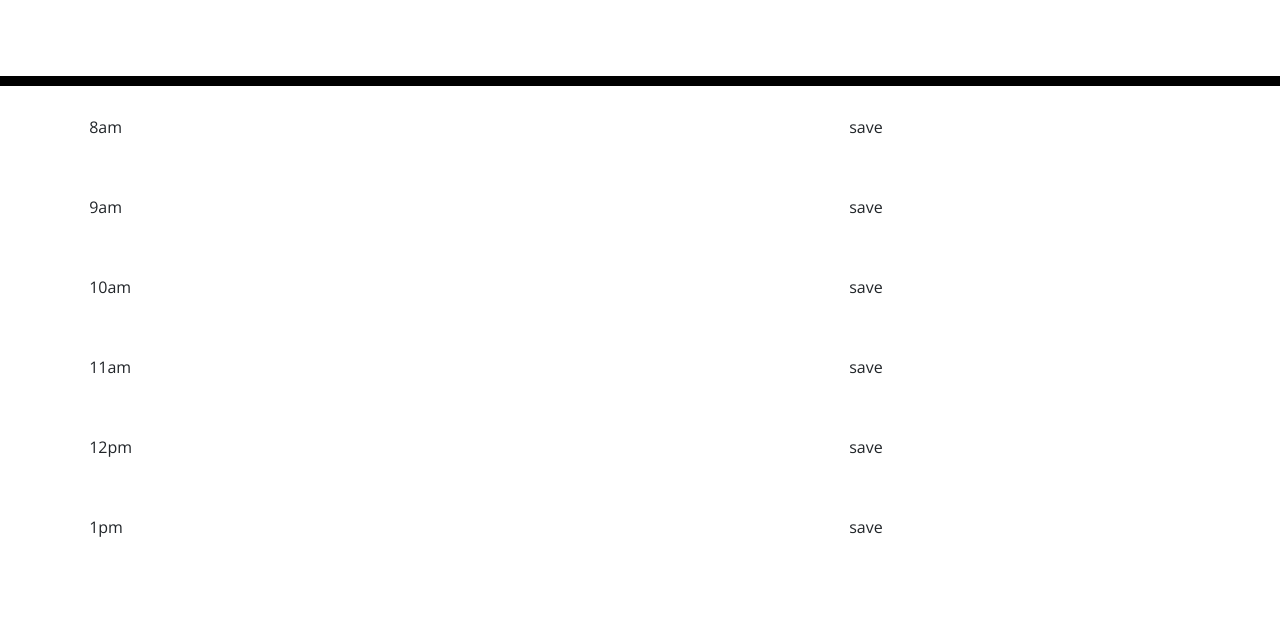
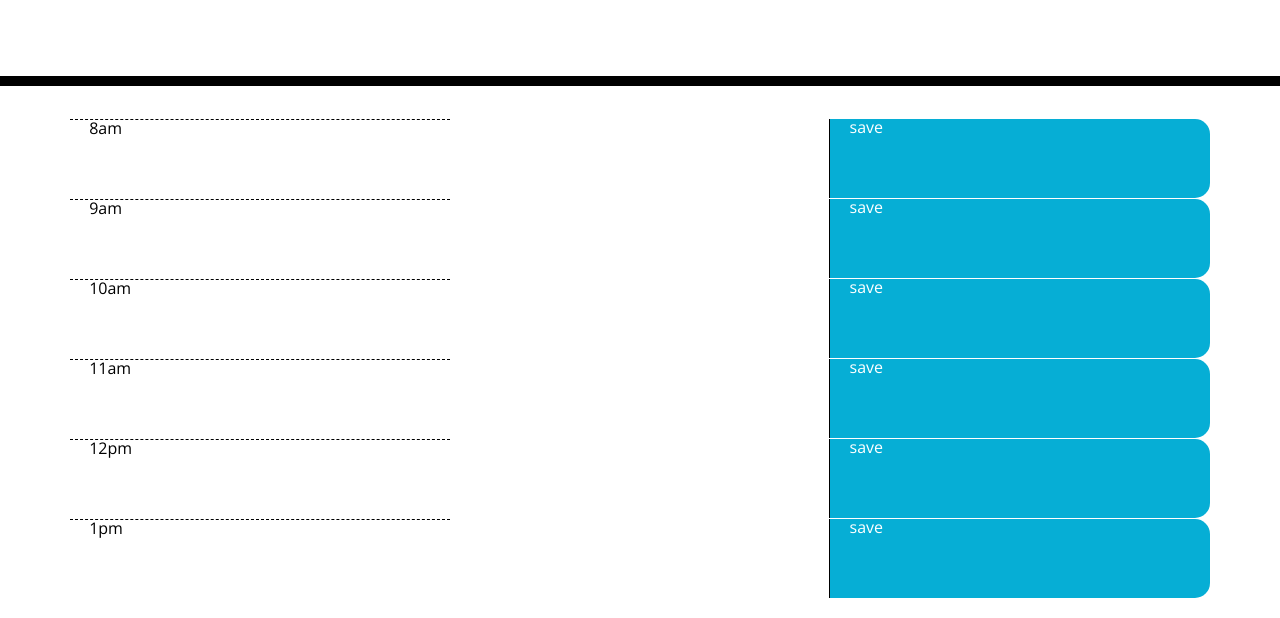
Before and after one commit to Minna23/third-party-api-challenge, a plain HTML site: page starter/index.html in a window 1280 px wide. Shown: the part 182-800 px from the top of the page. Drawn offline with nearby package versions, Linux system fonts and the light colour scheme.

Commit message:
added script.js and started styling the planner

```diff
--- a/starter/index.html
+++ b/starter/index.html
@@ -32,37 +32,38 @@
       <!-- Timeblocks go here -->
 
       <div class="row diary">
-        <div class="col my-col col-a1 colorcode" id="8"> 8am </div>
+        <div class="col my-col col-a1 hour" id="8"> 8am </div>
         <div class="col my-col col-a2 edit_cont" > </div>
-        <div class="col my-col col-a3 edit_btn"> save </div>
+        <div class="col my-col col-a3 saveBtn"> save </div>
     </div>
     <div class="row diary">
-        <div class="col my-col col-a1 colorcode" id="9"> 9am </div>
+        <div class="col my-col col-a1 hour" id="9"> 9am </div>
         <div class="col my-col col-a2 edit_cont" > </div>
-        <div class="col my-col col-a3 edit_btn"> save </div>
+        <div class="col my-col col-a3 saveBtn"> save </div>
     </div>
     <div class="row diary" >
-        <div class="col my-col col-b1 colorcode" id="10"> 10am </div>
+        <div class="col my-col col-b1 hour" id="10"> 10am </div>
         <div class="col my-col col-b2 edit_cont">  </div>
-        <div class="col my-col col-b3 edit_btn"> save </div>
+        <div class="col my-col col-b3 saveBtn"> save </div>
     </div>
     <div class="row diary" >
-        <div class="col my-col col-b1 colorcode" id="11"> 11am </div>
+        <div class="col my-col col-b1 hour" id="11"> 11am </div>
         <div class="col my-col col-b2 edit_cont">  </div>
-        <div class="col my-col col-b3 edit_btn"> save </div>
+        <div class="col my-col col-b3 saveBtn"> save </div>
     </div>
     <div class="row diary" >
-        <div class="col my-col col-b1 colorcode" id="12"> 12pm </div>
+        <div class="col my-col col-b1 hour" id="12"> 12pm </div>
         <div class="col my-col col-b2 edit_cont">  </div>
-        <div class="col my-col col-b3 edit_btn"> save </div>
+        <div class="col my-col col-b3 saveBtn"> save </div>
     </div>
     <div class="row diary" >
-        <div class="col my-col col-b1 colorcode" id="13"> 1pm </div>
+        <div class="col my-col col-b1 hour" id="13"> 1pm </div>
         <div class="col my-col col-b2 edit_cont">  </div>
-        <div class="col my-col col-b3 edit_btn"> save </div>
+        <div class="col my-col col-b3 saveBtn"> save </div>
     </div>
 
     <script src="https://cdnjs.cloudflare.com/ajax/libs/jquery/3.2.1/jquery.min.js"></script>
     <script src="https://cdnjs.cloudflare.com/ajax/libs/moment.js/2.24.0/moment.min.js"></script>
+    <script src="script.js">
   </body>
 </html>
--- a/starter/style.css
+++ b/starter/style.css
@@ -65,7 +65,8 @@ textarea {
   color: white;
 }
 
-.saveBtn i:hover {
+.saveBtn:hover {
   font-size: 20px;
   transition: all 0.3s ease-in-out;
+  background-color: aqua;
 }
```
Also changed, not shown: starter/script.js (added).
